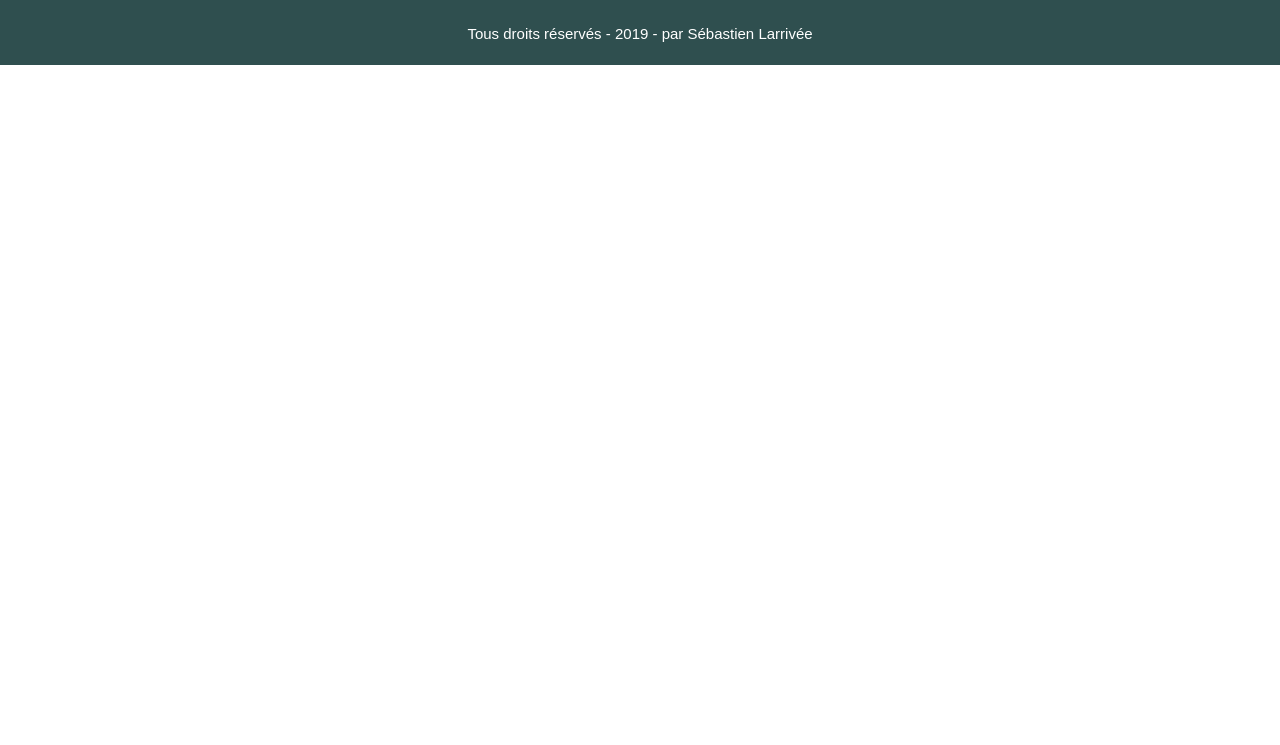
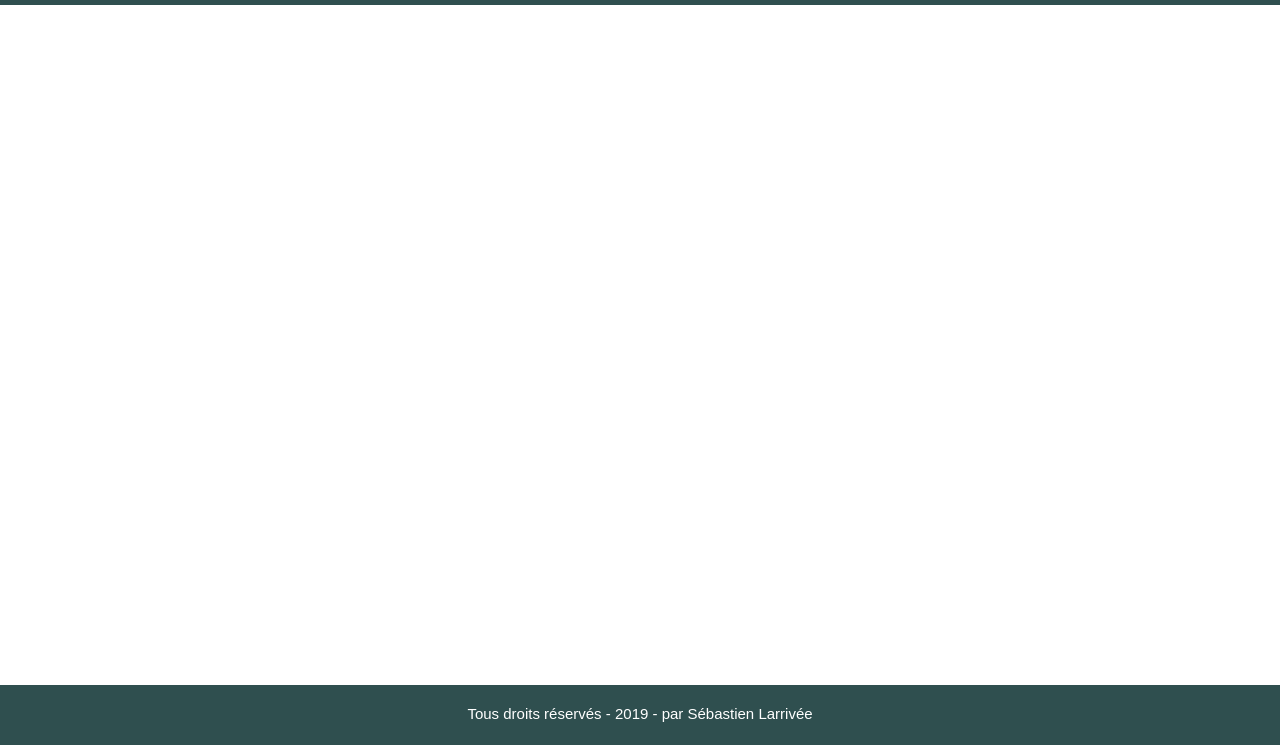
Before and after one commit to Gormagrim/Gormagrim.github.io, a plain HTML site: page index.html in a window 1280 px wide. Shown: the part 55-800 px from the top of the page. Drawn offline with nearby package versions, Linux system fonts and the light colour scheme; some packages are replaced by stand-ins of ours.

Commit message:
correction d'une erreur au niveau du footer

```diff
--- a/assets/css/style.css
+++ b/assets/css/style.css
@@ -167,7 +167,6 @@ div.footer p {
   background-color: #2f4f4f;
   height: 3.75em;
   text-align: center;
-  position: absolute;
   z-index: 999;
 }
 
--- a/index.html
+++ b/index.html
@@ -41,7 +41,7 @@
   </nav>
 
   <div ng-view></div>
-  <footer>
+  <footer class="fixed-bottom">
     <div class="footer">
       <!-- <p class="footerText">Ce CV a été entièrement codé par mes soins.</p> -->
       <p class="footerText">Tous droits réservés - 2019 - par Sébastien Larrivée</p>
```
